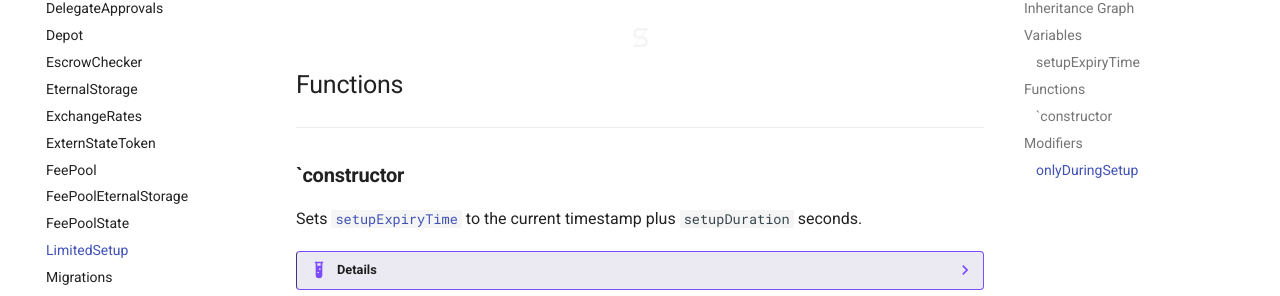
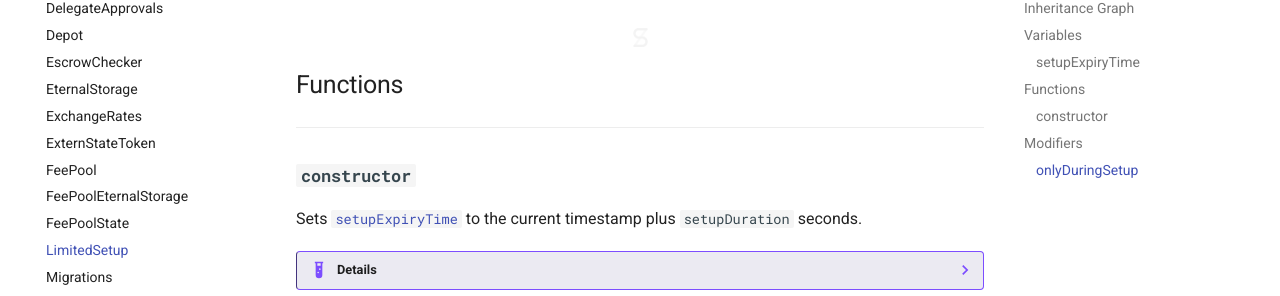
Before and after one commit to Synthetixio/synthetix, an MkDocs documentation site: the page built from docs/contracts/LimitedSetup.md, in a window 1280 px wide and 900 px high, scrolled down 776 px. Shown: the part 127-423 px from the top of the window. Built offline with MkDocs 1.6.1 and Material for MkDocs 9.7.7, drawn with Linux system fonts in a browser that asks for light colours; comment, search, counter and statistics services are not loaded.

```diff
--- a/docs/contracts/LimitedSetup.md
+++ b/docs/contracts/LimitedSetup.md
@@ -32,7 +32,7 @@ The timestamp at which functions which have the [`onlyDuringSetup`](#onlydurings
 
 ---
 
-### `constructor
+### `constructor`
 
 Sets [`setupExpiryTime`](#setupexpirytime) to the current timestamp plus `setupDuration` seconds.
 
```
